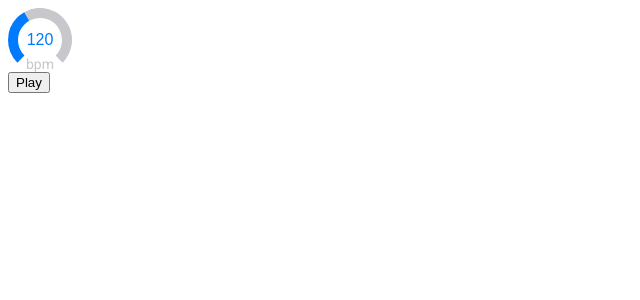
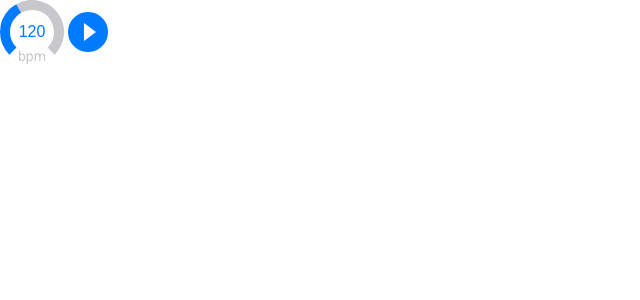
Before and after one commit to Volcomix/jsdaw, a React app: page / in a window 1280 px wide. Shown: the top 300 px of the page, without its empty margins (0-640 px from the left). Built offline with nearby package versions, Linux system fonts and the light colour scheme.

Commit message:
Improve styling and beat button

```diff
--- a/public/index.html
+++ b/public/index.html
@@ -4,6 +4,7 @@
 <head>
   <meta charset="utf-8">
   <link rel="stylesheet" href="https://fonts.googleapis.com/css?family=Roboto">
+  <link rel="stylesheet" href="https://fonts.googleapis.com/icon?family=Material+Icons">
   <link rel="stylesheet" href="styles.css">
 </head>
 
--- a/public/styles.css
+++ b/public/styles.css
@@ -1,5 +1,7 @@
 html, body {
   font-family: 'Roboto', 'Helvetica', sans-serif;
+  margin: 0;
+  padding: 0;
 }
 
 ::-moz-selection {
--- a/src/core/Beat.component.js
+++ b/src/core/Beat.component.js
@@ -2,6 +2,7 @@ import React from 'react'
 
 import Knob from '../shared/Knob.component'
 import Beat from './Beat'
+import { keyColor } from '../shared/styles'
 
 class BeatComponent extends React.Component {
   static defaultProps = { min: 43, max: 240 }
@@ -25,7 +26,7 @@ class BeatComponent extends React.Component {
     const { min, max } = this.props
     const { bpm, isLooping } = this.state
     return (
-      <div>
+      <div style={styles.container}>
         <Knob
           width={64}
           lineWidth={10}
@@ -35,9 +36,13 @@ class BeatComponent extends React.Component {
           value={bpm}
           onValueChange={this.handleBpmChange}
         />
-        <button onClick={this.handleButtonClick}>
-          {isLooping ? 'Stop' : 'Play'}
-        </button>
+        <i
+          className='material-icons'
+          style={styles.icon}
+          onClick={this.handleButtonClick}
+        >
+          {isLooping ? 'pause_circle_filled' : 'play_circle_filled'}
+        </i>
       </div>
     )
   }
@@ -58,4 +63,21 @@ class BeatComponent extends React.Component {
   }
 }
 
+const styles = {
+  container: {
+    display: 'flex',
+    alignItems: 'center',
+  },
+  icon: {
+    fontSize: 48,
+    color: keyColor,
+    cursor: 'default',
+    userSelect: 'none',
+    MozUserSelect: 'none',
+    KhtmlUserSelect: 'none',
+    WebkitUserSelect: 'none',
+    OUserSelect: 'none',
+  },
+}
+
 export default BeatComponent
```
